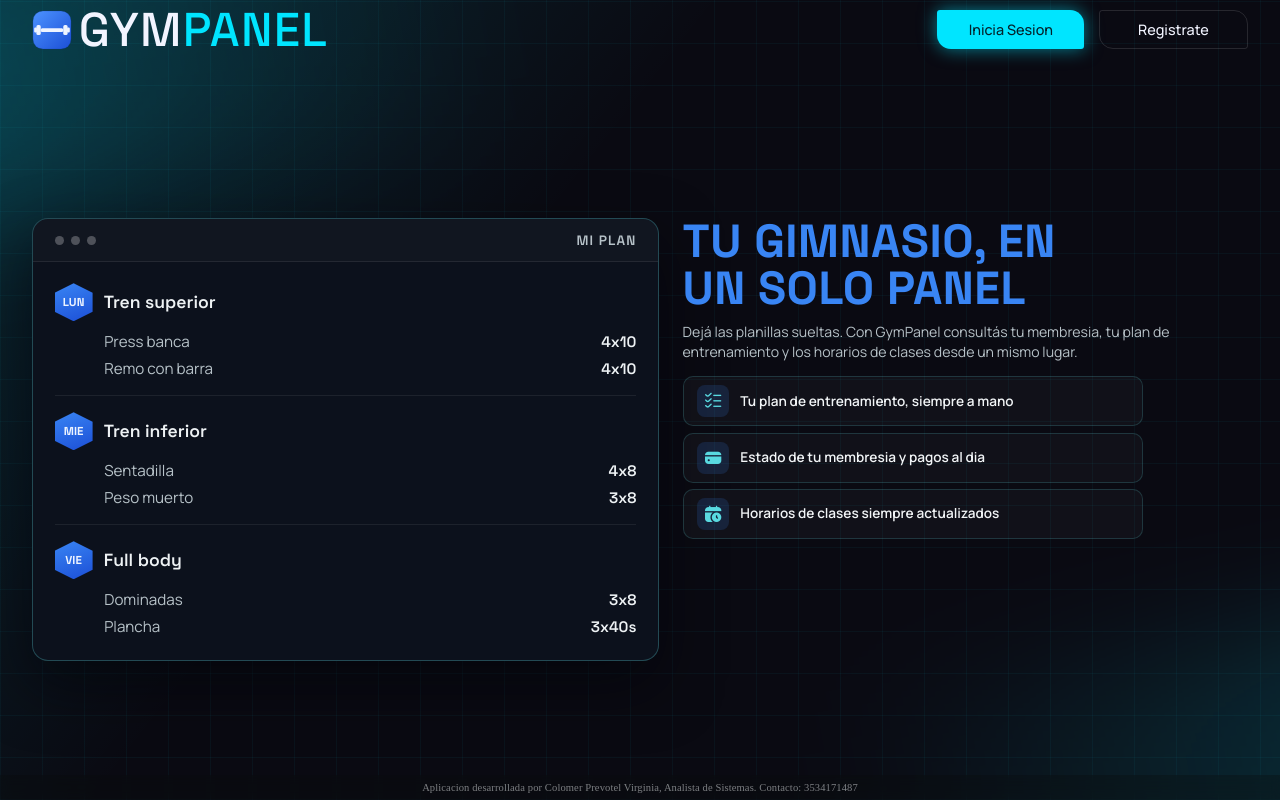
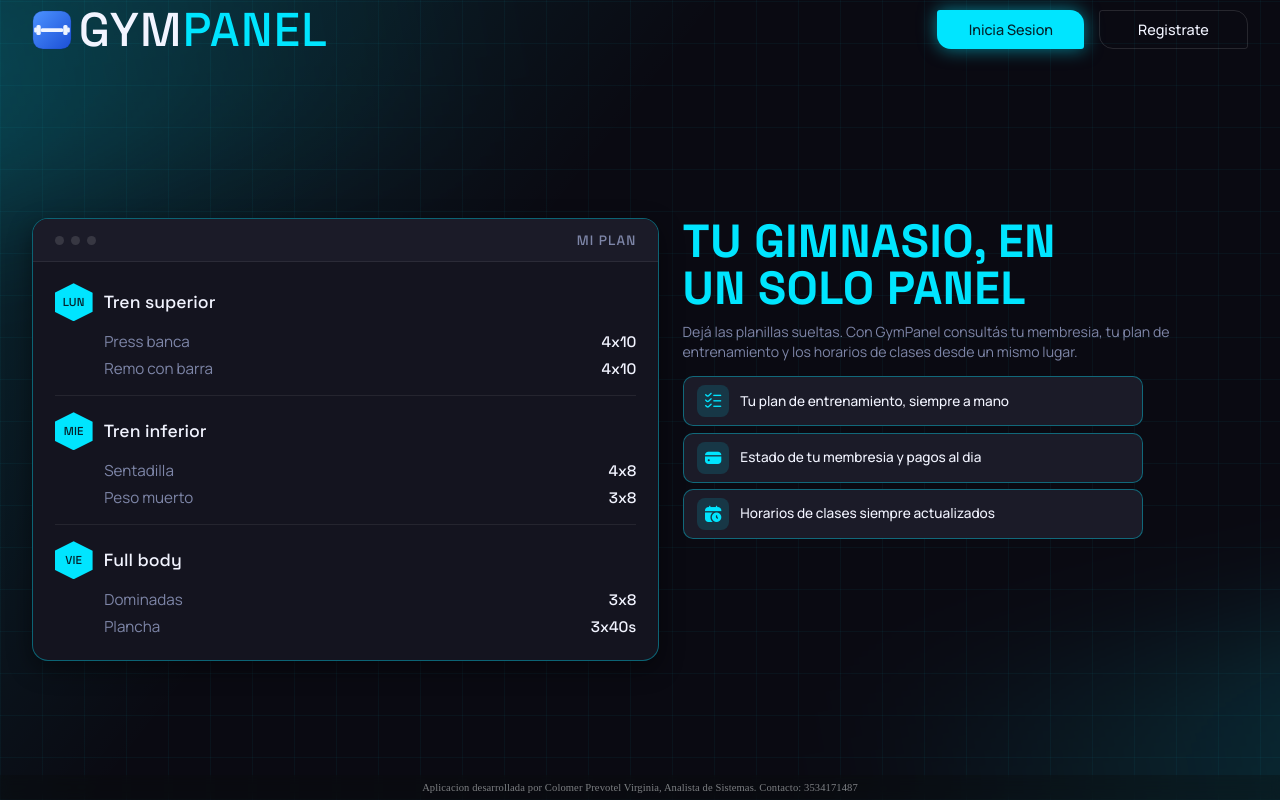
Before and after one commit to Virginiacolomer/GymPanel2, an Angular app in the folder frontend/: page / in a window 1280 px wide. Built offline with nearby package versions, Linux system fonts and the light colour scheme.

Commit message:
Retokenize pagina-inicio.css to dark design-token system
Removes redundant local CSS vars (--green/--muted/etc.) duplicating
global tokens; maps hardcoded colors, gradient, and font-weights to
the shared token set; splits .btn-primary/.btn-light into the
established primary/secondary button pattern.

```diff
--- a/frontend/src/app/pages/pagina-inicio/pagina-inicio.css
+++ b/frontend/src/app/pages/pagina-inicio/pagina-inicio.css
@@ -15,17 +15,10 @@
 	}
 }
 
-/* Variables de color del home (fondo y circulos gestionados por app-page-bg). */
+/* Fondo y circulos gestionados por app-page-bg. */
 .home-page {
-	--bg: #030607;
-	--panel: #4c5562;
-	--green: #3985f4;
-	--green-soft: #59dae1;
-	--light: #d9dadd;
-	--text: #e9edf0;
-	--muted: #b7c2c8;
 	min-height: 100svh;
-	color: var(--text);
+	color: var(--text-primary);
 	font-family: 'Manrope', sans-serif;
 }
 
@@ -81,13 +74,13 @@
 	font-size: clamp(2.05rem, 3.7vw, 3.05rem);
 	line-height: 0.76;
 	letter-spacing: 0.025em;
-	font-weight: 700;
-	color: #eef2f4;
+	font-weight: 500;
+	color: var(--text-primary);
 }
 
 /* Colorea solo la parte GYM del texto de marca. */
 .brand-text span {
-	color: var(--green);
+	color: var(--accent);
 }
 
 /* Grupo de botones de login/registro. */
@@ -104,7 +97,7 @@
 	min-width: 110px;
 	padding: 0.58rem 1.1rem;
 	border-radius: 3px 14px 3px 14px;
-	font-weight: 700;
+	font-weight: 500;
 	font-size: 0.9rem;
 	text-decoration: none;
 	transition: transform 160ms ease, filter 160ms ease;
@@ -116,16 +109,18 @@
 	filter: brightness(1.05);
 }
 
-/* Variante verde del boton principal. */
+/* Variante principal del boton (accion destacada). */
 .btn-primary {
-	color: #050d23;
-	background: var(--green);
+	color: var(--accent-contrast);
+	background: var(--accent);
+	box-shadow: var(--accent-glow);
 }
 
-/* Variante clara del boton secundario. */
+/* Variante secundaria del boton. */
 .btn-light {
-	color: #24262b;
-	background: #d3d5d8;
+	color: var(--text-primary);
+	background: transparent;
+	border: 0.5px solid var(--border-strong);
 }
 
 /* Grilla principal de dos columnas: imagen a la izquierda, contenido a la derecha. */
@@ -156,7 +151,7 @@
 	letter-spacing: 0.01em;
 	text-transform: uppercase;
 	max-width: 420px;
-	color: var(--green);
+	color: var(--accent);
 }
 
 /* Parrafo descriptivo bajo el titulo. */
@@ -165,7 +160,7 @@
 	max-width: 500px;
 	font-size: 0.88rem;
 	line-height: 1.45;
-	color: var(--muted);
+	color: var(--text-secondary);
 }
 
 /* Lista vertical de filas de beneficio (en vez de tarjetas apiladas). */
@@ -183,8 +178,8 @@
 	align-items: center;
 	gap: 0.7rem;
 	border-radius: 10px;
-	border: 1px solid rgba(93, 221, 228, 0.18);
-	background: rgba(255, 255, 255, 0.03);
+	border: 1px solid var(--accent-border);
+	background: var(--bg-elevated);
 	padding: 0.5rem 0.85rem;
 }
 
@@ -193,8 +188,8 @@
 	margin: 0;
 	font-size: 0.85rem;
 	line-height: 1.3;
-	font-weight: 600;
-	color: #f2f5f7;
+	font-weight: 500;
+	color: var(--text-primary);
 }
 
 /* Badge cuadrado del icono Flaticon. */
@@ -206,10 +201,10 @@
 	width: 32px;
 	height: 32px;
 	border-radius: 8px;
-	background: rgba(57, 133, 244, 0.16);
+	background: var(--accent-dim);
 	font-size: 1.02rem;
 	line-height: 1;
-	color: var(--green-soft);
+	color: var(--accent);
 }
 
 /* Base de los iconos custom de las tarjetas. */
@@ -227,7 +222,7 @@
 .feature-icon-pay::after {
 	content: '';
 	position: absolute;
-	border: 2px solid #3770f4;
+	border: 2px solid var(--accent);
 }
 
 /* Icono tipo documento: capa frontal. */
@@ -264,10 +259,10 @@
 .panel-preview {
 	width: 100%;
 	border-radius: 16px;
-	border: 1px solid rgba(93, 221, 228, 0.28);
+	border: 1px solid var(--accent-border);
 	overflow: hidden;
-	background: #0c111c;
-	box-shadow: 0 24px 60px rgba(2, 4, 10, 0.55);
+	background: var(--bg-card);
+	box-shadow: var(--shadow-soft);
 	justify-self: stretch;
 }
 
@@ -277,25 +272,25 @@
 	align-items: center;
 	gap: 0.45rem;
 	padding: 0.8rem 1.35rem;
-	border-bottom: 1px solid rgba(255, 255, 255, 0.08);
-	background: rgba(255, 255, 255, 0.02);
+	border-bottom: 1px solid var(--border);
+	background: var(--bg-elevated);
 }
 
 .panel-dot {
 	width: 9px;
 	height: 9px;
 	border-radius: 50%;
-	background: rgba(217, 218, 221, 0.3);
+	background: var(--border-strong);
 }
 
 .panel-preview-title {
 	margin-left: auto;
 	font-family: 'Space Grotesk', sans-serif;
 	font-size: 0.85rem;
-	font-weight: 600;
+	font-weight: 500;
 	letter-spacing: 0.08em;
 	text-transform: uppercase;
-	color: var(--muted);
+	color: var(--text-secondary);
 }
 
 .panel-preview-body {
@@ -308,7 +303,7 @@
 /* Cada dia del plan: encabezado con badge + lista de ejercicios. */
 .plan-day {
 	padding-bottom: 1rem;
-	border-bottom: 1px solid rgba(255, 255, 255, 0.07);
+	border-bottom: 1px solid var(--border);
 }
 
 .plan-day:last-child {
@@ -323,8 +318,8 @@
 	margin-bottom: 0.6rem;
 	font-family: 'Space Grotesk', sans-serif;
 	font-size: 1.1rem;
-	font-weight: 600;
-	color: #eef2f4;
+	font-weight: 500;
+	color: var(--text-primary);
 }
 
 /* Insignia hexagonal del dia: mismo lenguaje visual que los menus. */
@@ -336,11 +331,11 @@
 	width: 38px;
 	height: 38px;
 	clip-path: polygon(50% 0%, 100% 25%, 100% 75%, 50% 100%, 0% 75%, 0% 25%);
-	background: linear-gradient(160deg, #3985f4 0%, #1c4fd6 100%);
+	background: var(--accent);
 	font-size: 0.72rem;
-	font-weight: 700;
+	font-weight: 500;
 	letter-spacing: 0.01em;
-	color: #eef4ff;
+	color: var(--accent-contrast);
 	text-transform: uppercase;
 }
 
@@ -360,13 +355,13 @@
 	gap: 0.75rem;
 	padding-left: 3.1rem;
 	font-size: 0.95rem;
-	color: var(--muted);
+	color: var(--text-secondary);
 }
 
 .plan-exercise-list li span:last-child {
 	font-family: 'Space Grotesk', sans-serif;
-	font-weight: 600;
-	color: #eef2f4;
+	font-weight: 500;
+	color: var(--text-primary);
 }
 
 /* Tablet: pasa a 1 columna y adapta espaciados. */
```
